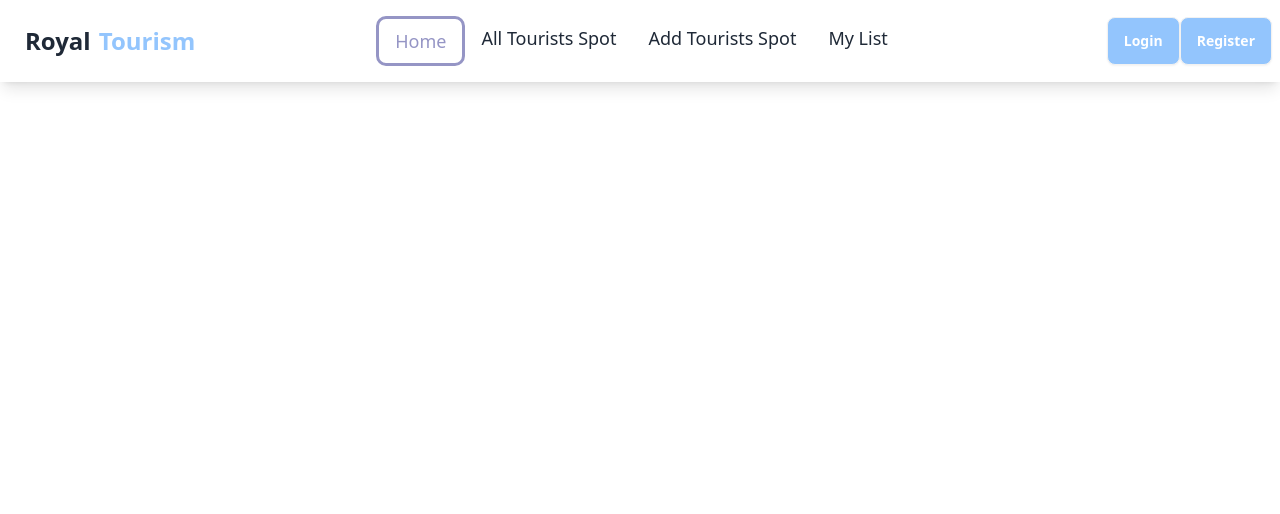
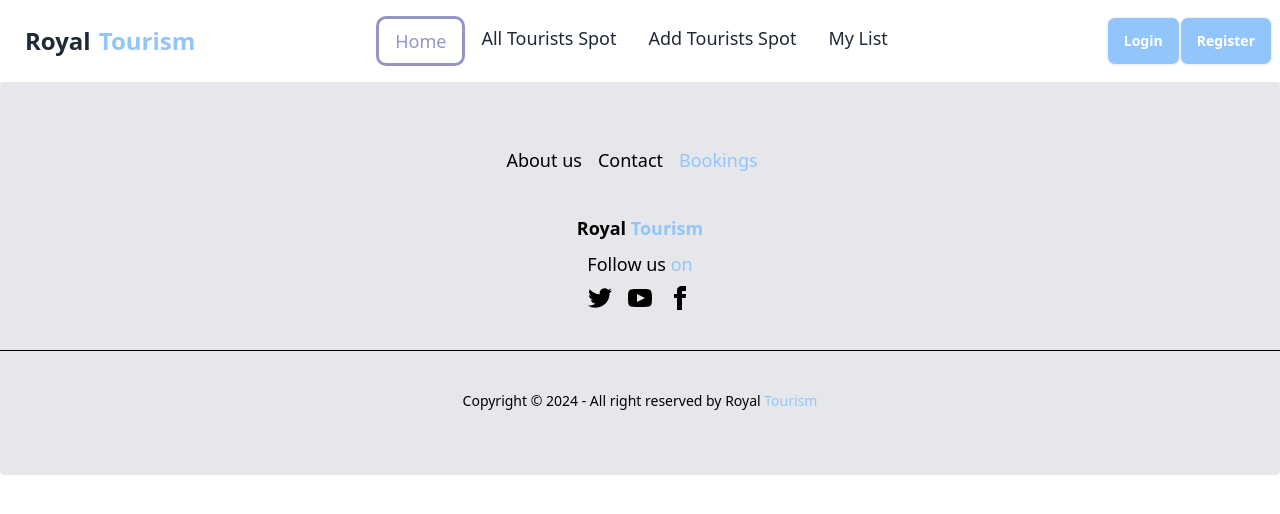
Before and after one commit to Nafisa-Tabassum-Mim/tourism-website-client, a React (Vite) app: page / in a window 1280 px wide. Shown: the top 514 px of the page. Built offline with nearby package versions, Linux system fonts and the light colour scheme; no server answers.

Commit message:
footer added

```diff
--- a/src/components/firebase/AuthProvider.jsx
+++ b/src/components/firebase/AuthProvider.jsx
@@ -1,7 +1,6 @@
 import { createUserWithEmailAndPassword, getAuth, onAuthStateChanged, signInWithEmailAndPassword,GoogleAuthProvider,GithubAuthProvider, signInWithPopup, signOut, updateProfile } from "firebase/auth";
 import { createContext, useEffect, useState } from "react";
 import app from "./firebase.config";
-// import { GithubAuthProvider, GoogleAuthProvider } from "firebase/auth/cordova";
 
 export const AuthContext = createContext(null)
 const auth = getAuth(app)
--- a/src/components/sharedPages/Footer.jsx
+++ b/src/components/sharedPages/Footer.jsx
@@ -2,9 +2,27 @@
 
 const Footer = () => {
     return (
-        <div>
-
-        </div>
+        <footer className="footer footer-center  bg-gray-200 text-black rounded t-12 ">
+            <nav className="grid grid-flow-col gap-4 text-lg pt-16">
+                <a className="link link-hover">About us</a>
+                <a className="link link-hover">Contact</a>
+                <a className="link link-hover text-blue-300">Bookings</a>
+                <a className="link link-hover"></a>
+            </nav>
+            <nav>
+                <h2 className="text-lg font-bold">Royal <span className="text-blue-300">Tourism</span></h2>
+                <h2 className="text-lg ">Follow us <span className="text-blue-300">on</span></h2>
+                <div className="grid grid-flow-col gap-4 ">
+                    <a><svg xmlns="http://www.w3.org/2000/svg" width="24" height="24" viewBox="0 0 24 24" className="fill-current"><path d="M24 4.557c-.883.392-1.832.656-2.828.775 1.017-.609 1.798-1.574 2.165-2.724-.951.564-2.005.974-3.127 1.195-.897-.957-2.178-1.555-3.594-1.555-3.179 0-5.515 2.966-4.797 6.045-4.091-.205-7.719-2.165-10.148-5.144-1.29 2.213-.669 5.108 1.523 6.574-.806-.026-1.566-.247-2.229-.616-.054 2.281 1.581 4.415 3.949 4.89-.693.188-1.452.232-2.224.084.626 1.956 2.444 3.379 4.6 3.419-2.07 1.623-4.678 2.348-7.29 2.04 2.179 1.397 4.768 2.212 7.548 2.212 9.142 0 14.307-7.721 13.995-14.646.962-.695 1.797-1.562 2.457-2.549z"></path></svg></a>
+                    <a><svg xmlns="http://www.w3.org/2000/svg" width="24" height="24" viewBox="0 0 24 24" className="fill-current"><path d="M19.615 3.184c-3.604-.246-11.631-.245-15.23 0-3.897.266-4.356 2.62-4.385 8.816.029 6.185.484 8.549 4.385 8.816 3.6.245 11.626.246 15.23 0 3.897-.266 4.356-2.62 4.385-8.816-.029-6.185-.484-8.549-4.385-8.816zm-10.615 12.816v-8l8 3.993-8 4.007z"></path></svg></a>
+                    <a><svg xmlns="http://www.w3.org/2000/svg" width="24" height="24" viewBox="0 0 24 24" className="fill-current"><path d="M9 8h-3v4h3v12h5v-12h3.642l.358-4h-4v-1.667c0-.955.192-1.333 1.115-1.333h2.885v-5h-3.808c-3.596 0-5.192 1.583-5.192 4.615v3.385z"></path></svg></a>
+                </div>
+            </nav>
+            <hr className=" border-black w-full " />
+            <aside>
+                <p className="pb-16">Copyright © 2024 - All right reserved by Royal <span className="text-blue-300">Tourism</span></p>
+            </aside>
+        </footer>
     );
 };
 
```
